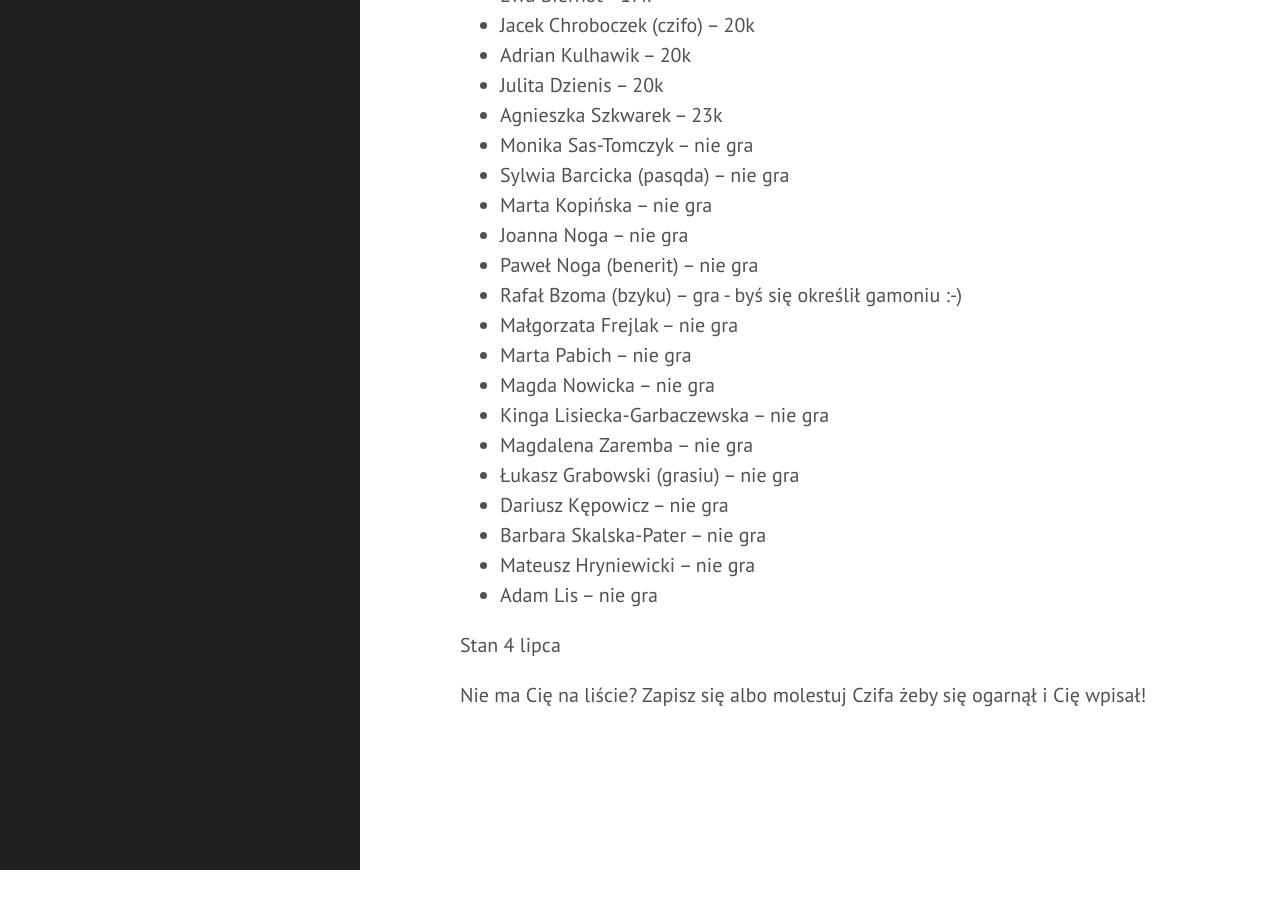
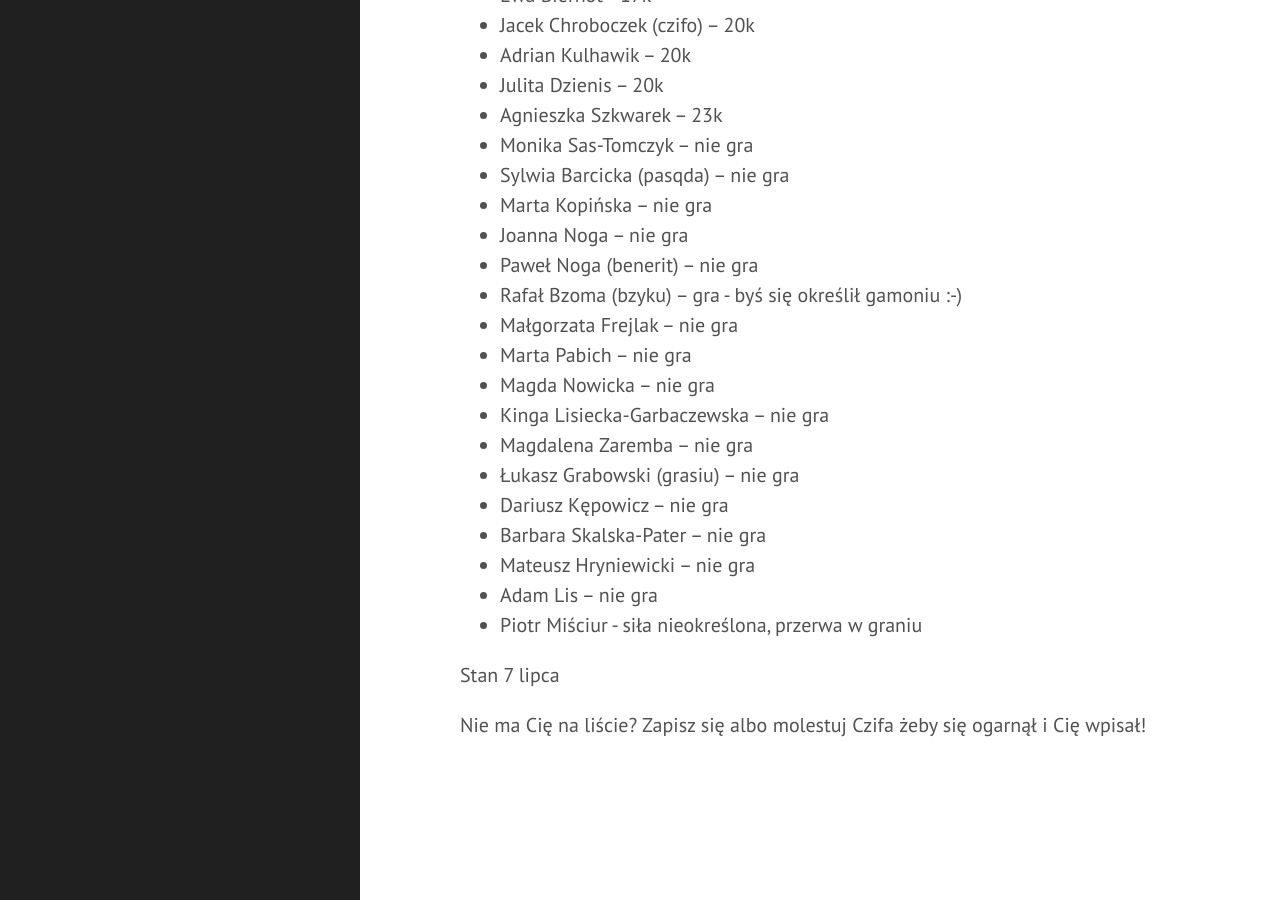
Before and after one commit to tasuki/lsg, a Jekyll site: the page built from zarejestrowani.md, in a window 1280 px wide and 900 px high, scrolled down 1968 px. Built offline with Jekyll 4.4.1, drawn with Linux system fonts in a browser that asks for light colours; before the commit the page ends 2838 px from its top, so only the background shows below that.

Commit message:
Update zarejestrowani.md

```diff
--- a/zarejestrowani.md
+++ b/zarejestrowani.md
@@ -86,9 +86,10 @@ Zarejestrowani uczestnicy (mniej więcej wg siły):
 - Barbara Skalska-Pater -- nie gra
 - Mateusz Hryniewicki -- nie gra
 - Adam Lis -- nie gra
+- Piotr Miściur - siła nieokreślona, przerwa w graniu
 
 
 
-Stan 4 lipca
+Stan 7 lipca
 
 Nie ma Cię na liście?  Zapisz się albo molestuj Czifa żeby się ogarnął i Cię wpisał!
```
